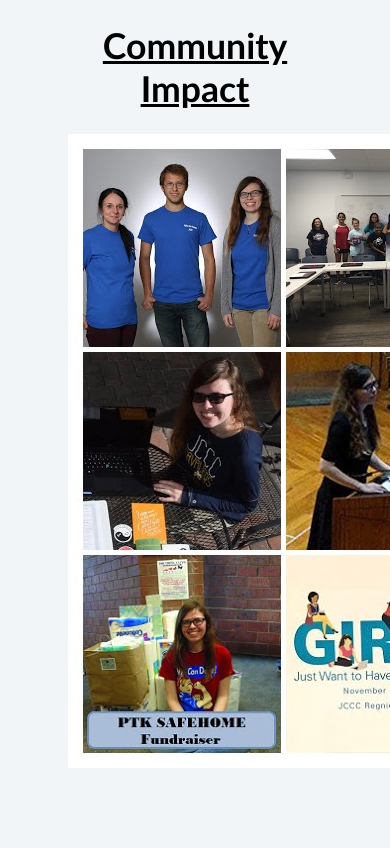
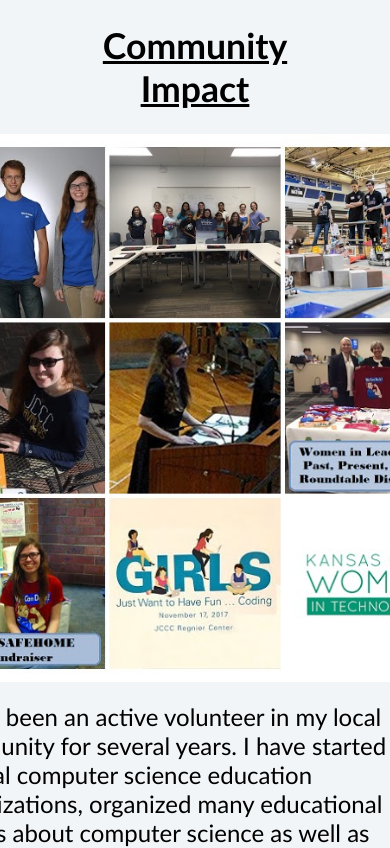
Before and after one commit to CompSciLauren/compscilauren.github.io, a React (Create React App) app: page / in a window 390 px wide. Shown: the part 8220-9068 px from the top of the page. Built offline with nearby package versions, Linux system fonts and the light colour scheme.

Commit message:
Progress fixing involvement section on mobile

```diff
--- a/src/home/home.js
+++ b/src/home/home.js
@@ -344,7 +344,7 @@ function home() {
                 <img
                   src={CommunityImpact}
                   alt="Collage of photos showing involvement in community"
-                  style={{ marginRight: "30px" }}
+                  style={{ maxWidth: "548px", marginRight: "30px" }}
                 ></img>
               </div>
               <div className="involvement-item">
--- a/src/styles/involvement.css
+++ b/src/styles/involvement.css
@@ -34,6 +34,7 @@
 }
 .involvement-container {
   display: grid;
-  grid-template-columns: auto auto;
+  grid-template-columns: repeat(auto-fit, minmax(548px, 1fr));
   text-align: left;
+  justify-content: center;
 }
```
